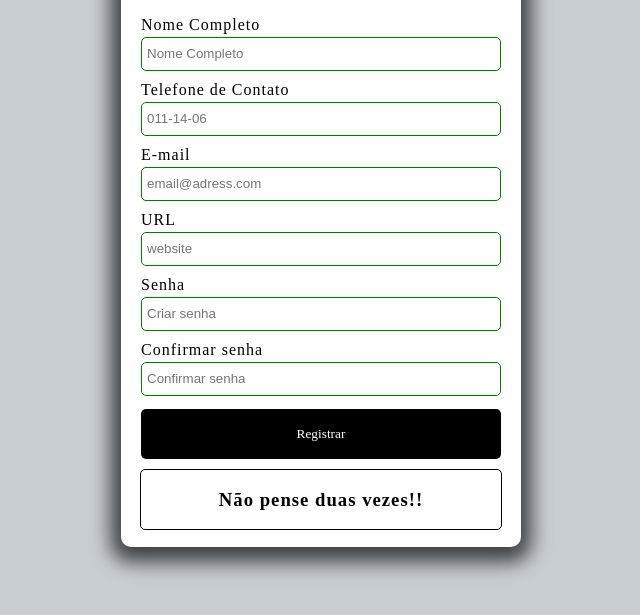
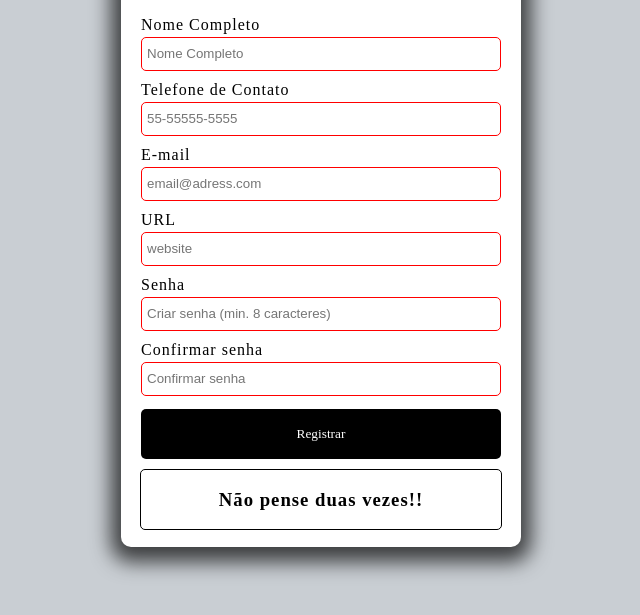
Before and after one commit to TauDuque/form-validator-JS, a plain HTML site: page index.html in a window 1280 px wide. Shown: the part 157-772 px from the top of the page, without its empty margins (319-959 px from the left). Drawn offline with Linux system fonts and the light colour scheme; a web font is replaced by a local one.

Commit message:
formulario

```diff
--- a/index.html
+++ b/index.html
@@ -12,36 +12,67 @@
     <div class="container">
       <h1>Assine agora!</h1>
       <!-- Formulário -->
-      <form id="form">
+      <form id="form" novalidate>
         <!-- Nome Completo -->
         <div class="form-group">
           <label for="nome">Nome Completo</label>
-          <input type="text" id="nome" placeholder="Nome Completo" />
+          <input
+            type="text"
+            id="nome"
+            placeholder="Nome Completo"
+            required
+            minlength="3"
+            maxlength="100"
+          />
         </div>
         <!-- Telefone -->
         <div class="form-group">
           <label for="fone">Telefone de Contato</label>
-          <input type="tel" id="fone" placeholder="011-14-06" />
+          <input
+            type="tel"
+            id="fone"
+            placeholder="55-55555-5555"
+            required
+            pattern="[0-9]{2}-[0-9]{1}[0-9]{4}-[0-9]{4}"
+          />
         </div>
         <!-- email -->
         <div class="form-group">
           <label for="email">E-mail</label>
-          <input type="email" id="email" placeholder="email@adress.com" />
+          <input
+            type="email"
+            id="email"
+            placeholder="email@adress.com"
+            required
+          />
         </div>
         <!-- URL -->
         <div class="form-group">
           <label for="website">URL</label>
-          <input type="url" id="website" placeholder="website" />
+          <input type="url" id="website" placeholder="website" required />
         </div>
         <!-- senha -->
         <div class="form-group">
           <label for="password1">Senha</label>
-          <input type="password" id="password1" placeholder="Criar senha" />
+          <input
+            type="password"
+            id="password1"
+            placeholder="Criar senha (min. 8 caracteres)"
+            title="Pelo menos 1 letra maiúscula, 1 letra minúscula e 1 número"
+            required
+            pattern="^(?=.*\d)(?=.*[a-z])(?=.*[A-Z])(?=.*[a-zA-Z]).{8,}$"
+          />
         </div>
         <!-- Confirmar senha -->
         <div class="form-group">
           <label for="password2">Confirmar senha</label>
-          <input type="password" id="password2" placeholder="Confirmar senha" />
+          <input
+            type="password"
+            id="password2"
+            placeholder="Confirmar senha"
+            required
+            pattern="^(?=.*\d)(?=.*[a-z])(?=.*[A-Z])(?=.*[a-zA-Z]).{8,}$"
+          />
         </div>
         <button type="submit">Registrar</button>
       </form>
--- a/script.js
+++ b/script.js
@@ -0,0 +1,25 @@
+const form = document.getElementById("form");
+const password1El = document.getElementById("password1");
+const password2El = document.getElementById("password2");
+const messageContainer = document.querySelector(".message-container");
+const message = document.getElementById("message");
+
+let isValid = false;
+
+function validateForm() {
+  //API
+  isValid = form.checkValidity();
+  // estilo mensagem erro
+  message.textContent = "Por favor, preencha todos os campos";
+  message.style.color = "red";
+  messageContainer.style.borderColor = "red";
+}
+
+function processFormData(e) {
+  e.preventDefault();
+  //validar formulario
+  validateForm();
+}
+
+// event listeners
+form.addEventListener("submit", processFormData);
```
